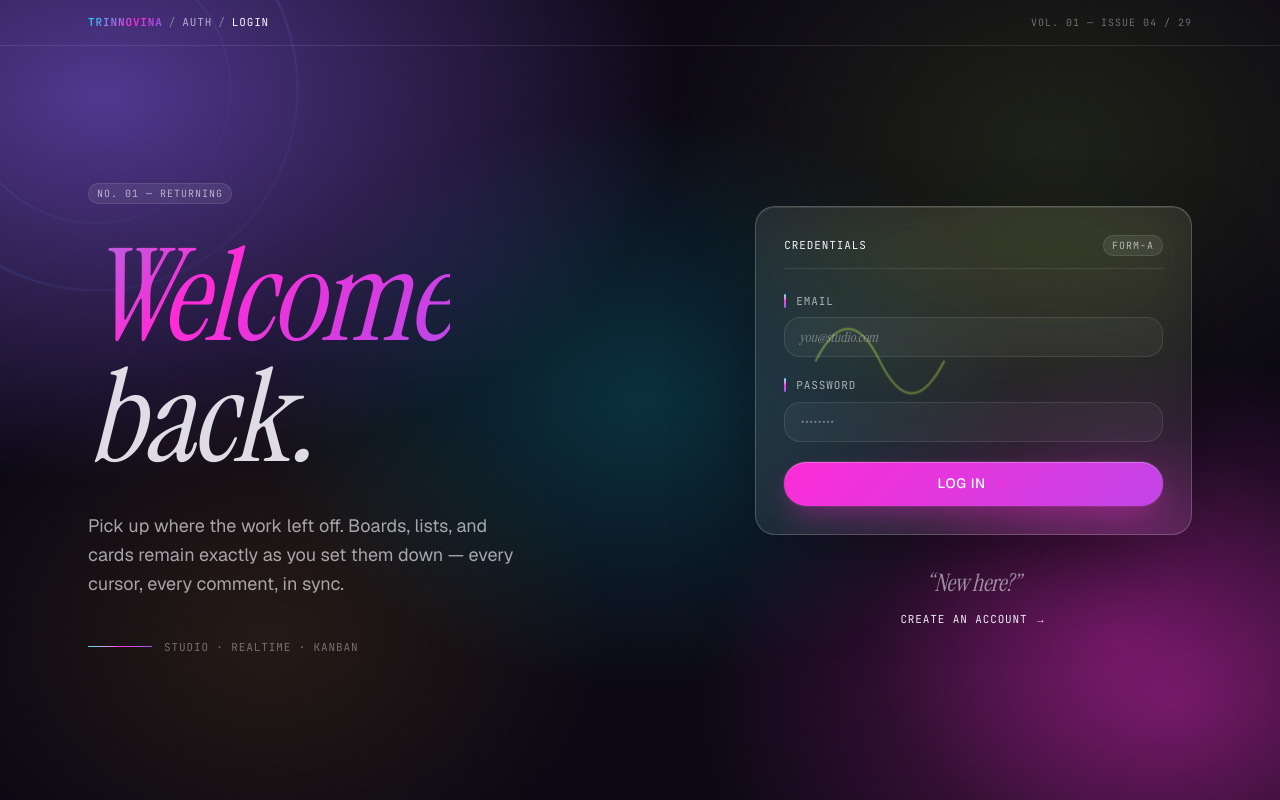
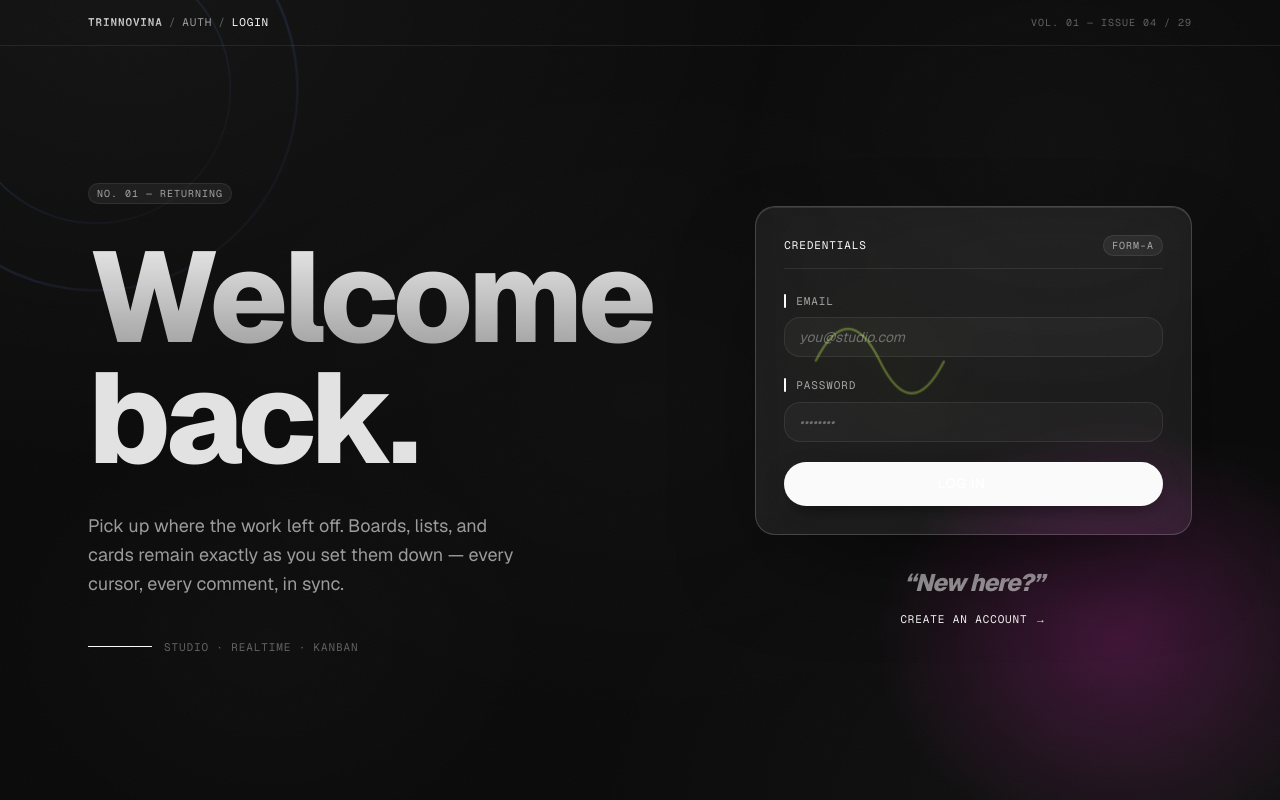
Before and after one commit to Innovina-it/Trinno, a Next.js app: page /login in a window 1280 px wide. Built offline with nearby package versions, Linux system fonts and the light colour scheme.

Commit message:
style(ui): monochrome dark palette + bold sans display (drop italic serif + saturated accents)

```diff
--- a/app/globals.css
+++ b/app/globals.css
@@ -48,9 +48,9 @@
   --color-fg-faint: var(--fg-faint);
 
   --font-sans: var(--font-sans), ui-sans-serif, system-ui, -apple-system, "Segoe UI", Roboto, sans-serif;
-  --font-mono: var(--font-jb-mono), var(--font-geist-mono), ui-monospace, SFMono-Regular, Menlo, monospace;
-  --font-heading: var(--font-instrument), Georgia, "Times New Roman", serif;
-  --font-serif: var(--font-instrument), Georgia, "Times New Roman", serif;
+  --font-mono: var(--font-geist-mono), ui-monospace, SFMono-Regular, Menlo, monospace;
+  --font-heading: var(--font-sans), ui-sans-serif, system-ui, sans-serif;
+  --font-serif: var(--font-sans), ui-sans-serif, system-ui, sans-serif;
 
   --color-sidebar-ring: var(--sidebar-ring);
   --color-sidebar-border: var(--sidebar-border);
@@ -93,27 +93,28 @@
 }
 
 :root {
-  /* Studio-plastic palette — dark by default */
-  --bg-deep:        #0a0712;
-  --bg-1:           #15102a;
-  --bg-2:           #1d1340;
-  --bg-3:           #28114a;
+  /* Monochrome dark — pure greyscale, no chroma */
+  --bg-deep:        #0a0a0a;
+  --bg-1:           #111111;
+  --bg-2:           #161616;
+  --bg-3:           #1c1c1c;
 
-  --surface:        rgb(255 255 255 / 0.04);
-  --surface-strong: rgb(255 255 255 / 0.08);
-  --surface-hi:     rgb(255 255 255 / 0.12);
-  --hairline:       rgb(255 255 255 / 0.10);
-  --hairline-hi:    rgb(255 255 255 / 0.20);
+  --surface:        rgb(255 255 255 / 0.03);
+  --surface-strong: rgb(255 255 255 / 0.06);
+  --surface-hi:     rgb(255 255 255 / 0.10);
+  --hairline:       rgb(255 255 255 / 0.08);
+  --hairline-hi:    rgb(255 255 255 / 0.18);
 
-  --fg:             #f5f3fb;
-  --fg-muted:       rgb(245 243 251 / 0.65);
-  --fg-faint:       rgb(245 243 251 / 0.4);
+  --fg:             #fafafa;
+  --fg-muted:       rgb(250 250 250 / 0.60);
+  --fg-faint:       rgb(250 250 250 / 0.35);
 
-  --accent-cyan:    #00e5ff;
-  --accent-magenta: #ff2bd6;
-  --accent-violet:  #8b5cf6;
-  --accent-lime:    #c3f73a;
-  --accent-amber:   #ffb020;
+  /* Accents collapsed to white shades — single tone discipline */
+  --accent-cyan:    #fafafa;
+  --accent-magenta: #fafafa;
+  --accent-violet:  #fafafa;
+  --accent-lime:    rgb(250 250 250 / 0.85);
+  --accent-amber:   rgb(250 250 250 / 0.70);
 
   /* Legacy editorial tokens — remapped onto studio palette */
   --paper:          var(--bg-deep);
@@ -226,18 +227,18 @@
   body {
     color: var(--fg);
     background-color: var(--bg-deep);
-    /* Layered animated gradient mesh — three large soft blobs over deep base. */
+    /* Subtle monochrome wash — three soft white-glow vignettes */
     background-image:
-      radial-gradient(60rem 40rem at 8% 12%,  rgb(139 92 246 / 0.55), transparent 60%),
-      radial-gradient(50rem 36rem at 92% 88%, rgb(255 43 214 / 0.35), transparent 60%),
-      radial-gradient(40rem 30rem at 50% 50%, rgb(0 229 255 / 0.18), transparent 60%);
+      radial-gradient(70rem 50rem at 10% 0%,  rgb(255 255 255 / 0.04), transparent 60%),
+      radial-gradient(60rem 40rem at 90% 100%, rgb(255 255 255 / 0.03), transparent 60%),
+      radial-gradient(40rem 30rem at 50% 50%, rgb(255 255 255 / 0.02), transparent 70%);
     background-attachment: fixed;
     background-repeat: no-repeat;
     min-height: 100vh;
     position: relative;
   }
 
-  /* Drift the mesh slowly — calm + ambient, never jittery. */
+  /* Drift the wash slowly — calm + ambient, never jittery. */
   body::before {
     content: "";
     position: fixed;
@@ -245,8 +246,8 @@
     pointer-events: none;
     z-index: -1;
     background-image:
-      radial-gradient(40rem 30rem at 75% 25%, rgb(195 247 58 / 0.10), transparent 60%),
-      radial-gradient(35rem 28rem at 25% 75%, rgb(255 176 32 / 0.10), transparent 60%);
+      radial-gradient(35rem 28rem at 75% 25%, rgb(255 255 255 / 0.025), transparent 60%),
+      radial-gradient(30rem 24rem at 25% 75%, rgb(255 255 255 / 0.02), transparent 60%);
     animation: mesh-drift 18s ease-in-out infinite alternate;
   }
 
@@ -362,29 +363,12 @@
     0 24px 60px -16px rgb(0 0 0 / 0.55);
 }
 
-/* Tri-stop accent gradient text — used on hero headlines + dialog titles. */
+/* Mono fade — replaces the rainbow gradient. White → translucent. */
 @utility gradient-text {
   background-image: linear-gradient(
-    135deg,
-    var(--accent-cyan) 0%,
-    var(--accent-magenta) 50%,
-    var(--accent-violet) 100%
-  );
-  background-size: 200% 200%;
-  -webkit-background-clip: text;
-  background-clip: text;
-  color: transparent;
-  -webkit-text-fill-color: transparent;
-  animation: gradient-pan 8s ease-in-out infinite;
-}
-
-/* Static gradient text (no animation) — for body / list titles. */
-@utility gradient-text-static {
-  background-image: linear-gradient(
-    135deg,
-    var(--accent-cyan) 0%,
-    var(--accent-magenta) 60%,
-    var(--accent-violet) 100%
+    180deg,
+    rgb(250 250 250 / 1) 0%,
+    rgb(250 250 250 / 0.55) 100%
   );
   -webkit-background-clip: text;
   background-clip: text;
@@ -392,32 +376,39 @@
   -webkit-text-fill-color: transparent;
 }
 
-/* Gradient pill button — saturated magenta→violet with shimmer sweep on hover. */
+@utility gradient-text-static {
+  background-image: linear-gradient(
+    180deg,
+    rgb(250 250 250 / 1) 0%,
+    rgb(250 250 250 / 0.55) 100%
+  );
+  -webkit-background-clip: text;
+  background-clip: text;
+  color: transparent;
+  -webkit-text-fill-color: transparent;
+}
+
+/* Primary button — solid white on dark, inverts on hover */
 @utility shimmer-cta {
   position: relative;
-  background-image: linear-gradient(
-    135deg,
-    var(--accent-magenta) 0%,
-    var(--accent-violet) 100%
-  );
-  color: #ffffff;
-  background-size: 200% 200%;
-  background-position: 0% 50%;
+  background-color: var(--fg);
+  color: var(--bg-deep);
+  font-weight: 600;
+  letter-spacing: -0.005em;
   box-shadow:
     0 1px 0 0 rgb(255 255 255 / 0.25) inset,
-    0 12px 30px -8px rgb(255 43 214 / 0.45),
-    0 0 0 1px rgb(255 255 255 / 0.08);
+    0 8px 24px -8px rgb(0 0 0 / 0.6);
   transition:
-    background-position 400ms ease-out,
+    background-color 180ms ease-out,
+    color 180ms ease-out,
     box-shadow 200ms ease-out,
     transform 120ms ease-out;
 }
 .shimmer-cta:hover {
-  background-position: 100% 50%;
+  background-color: rgb(250 250 250 / 0.92);
   box-shadow:
-    0 1px 0 0 rgb(255 255 255 / 0.30) inset,
-    0 18px 40px -8px rgb(255 43 214 / 0.55),
-    0 0 0 1px rgb(255 255 255 / 0.12);
+    0 1px 0 0 rgb(255 255 255 / 0.35) inset,
+    0 12px 32px -8px rgb(0 0 0 / 0.75);
 }
 .shimmer-cta:active { transform: translateY(1px); }
 
@@ -494,33 +485,33 @@
   text-transform: uppercase;
 }
 
-/* Serif display: italic, tight tracking — for hero h1/h2, modal titles */
+/* Display: bold sans, tight tracking — for hero h1/h2, modal titles */
 @utility serif-display {
-  font-family: var(--font-serif);
-  font-style: italic;
-  letter-spacing: -0.02em;
-  font-weight: 400;
+  font-family: var(--font-sans);
+  font-style: normal;
+  letter-spacing: -0.035em;
+  font-weight: 800;
   line-height: 0.95;
 }
 
-/* Pull-quote: oversized italic serif, centered — for empty states */
+/* Pull-quote: oversized bold sans, centered — for empty states */
 @utility pull-quote {
-  font-family: var(--font-serif);
-  font-style: italic;
-  font-weight: 400;
-  letter-spacing: -0.02em;
+  font-family: var(--font-sans);
+  font-style: normal;
+  font-weight: 800;
+  letter-spacing: -0.035em;
   line-height: 1;
   color: var(--fg);
 }
 
-/* Drag preview emphasis: card glows magenta, slight rotate + scale. */
+/* Drag preview emphasis: card lifts with white halo. */
 @utility drag-active {
   cursor: grabbing !important;
   transform: rotate(2deg) scale(1.02);
   box-shadow:
-    0 0 0 1px rgb(255 43 214 / 0.6),
-    0 24px 50px -12px rgb(255 43 214 / 0.55),
-    0 0 0 4px rgb(255 43 214 / 0.18);
+    0 0 0 1px rgb(255 255 255 / 0.55),
+    0 24px 50px -12px rgb(0 0 0 / 0.7),
+    0 0 0 4px rgb(255 255 255 / 0.10);
 }
 
 /* Soft elevation utility — kept for legacy callers. */
```
